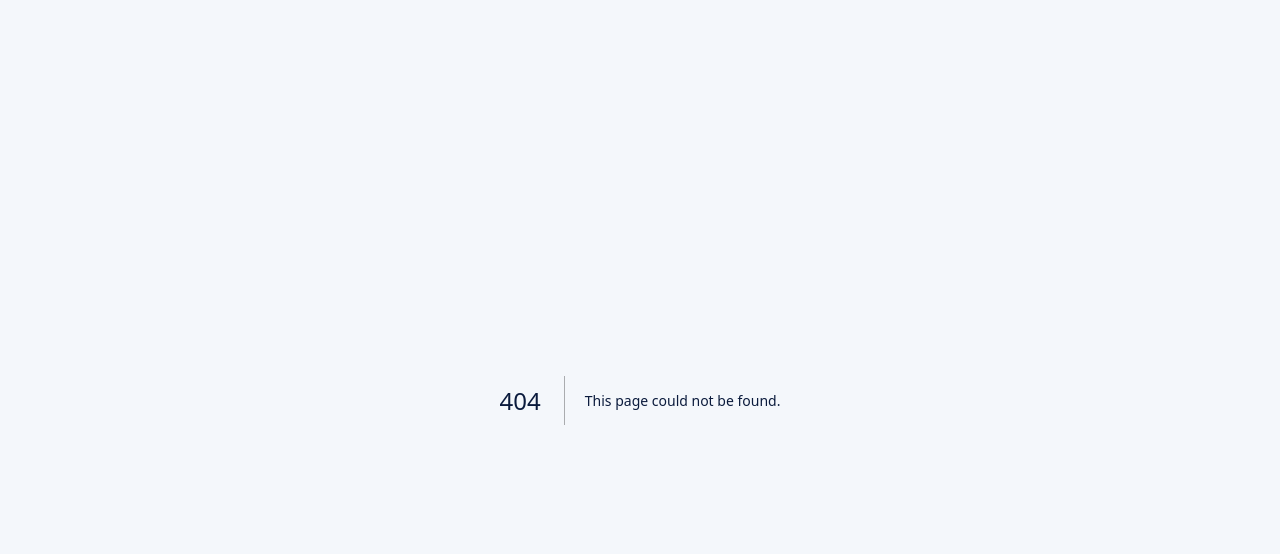
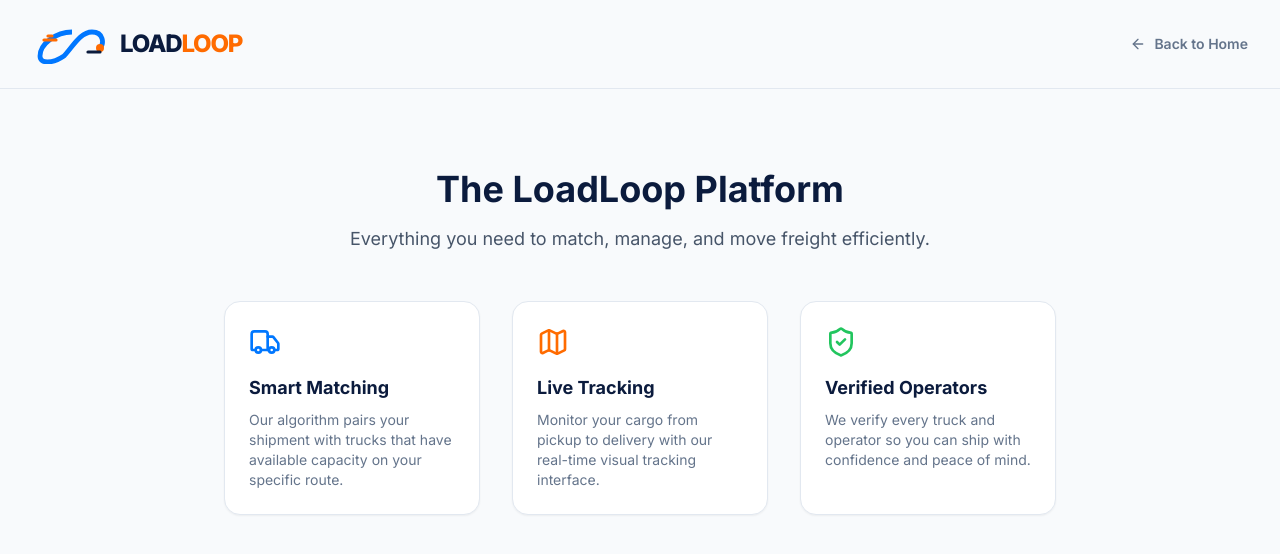
Before and after one commit to adiyel/loadloop-prototype, a Next.js app: page /platform in a window 1280 px wide. Before the commit this address had no page. Shown: the top 554 px of the page. Built offline with nearby package versions, Linux system fonts and the light colour scheme.

Commit message:
Create page.tsx

```diff
--- /dev/null
+++ b/app/platform/page.tsx
@@ -0,0 +1,38 @@
+import Link from "next/link";
+import Logo from "@/components/Logo";
+import { ArrowLeft, Truck, Map, ShieldCheck } from "lucide-react";
+
+export default function Platform() {
+  return (
+    <div className="min-h-screen bg-slate-50">
+      <nav className="flex items-center justify-between px-8 py-6 max-w-7xl mx-auto border-b border-slate-200">
+        <Logo className="h-10" />
+        <Link href="/" className="flex items-center gap-2 text-sm font-semibold text-slate-500 hover:text-brand-navy transition">
+          <ArrowLeft size={16} /> Back to Home
+        </Link>
+      </nav>
+      <main className="max-w-4xl mx-auto px-8 py-20 text-center">
+        <h1 className="text-4xl font-bold text-brand-navy mb-4">The LoadLoop Platform</h1>
+        <p className="text-lg text-slate-600 mb-12">Everything you need to match, manage, and move freight efficiently.</p>
+
+        <div className="grid md:grid-cols-3 gap-8 text-left">
+          <div className="bg-white p-6 rounded-2xl shadow-sm border border-slate-200">
+            <Truck className="text-brand-blue mb-4" size={32} />
+            <h3 className="font-bold text-lg mb-2">Smart Matching</h3>
+            <p className="text-sm text-slate-500">Our algorithm pairs your shipment with trucks that have available capacity on your specific route.</p>
+          </div>
+          <div className="bg-white p-6 rounded-2xl shadow-sm border border-slate-200">
+            <Map className="text-brand-orange mb-4" size={32} />
+            <h3 className="font-bold text-lg mb-2">Live Tracking</h3>
+            <p className="text-sm text-slate-500">Monitor your cargo from pickup to delivery with our real-time visual tracking interface.</p>
+          </div>
+          <div className="bg-white p-6 rounded-2xl shadow-sm border border-slate-200">
+            <ShieldCheck className="text-green-500 mb-4" size={32} />
+            <h3 className="font-bold text-lg mb-2">Verified Operators</h3>
+            <p className="text-sm text-slate-500">We verify every truck and operator so you can ship with confidence and peace of mind.</p>
+          </div>
+        </div>
+      </main>
+    </div>
+  );
+}
```
